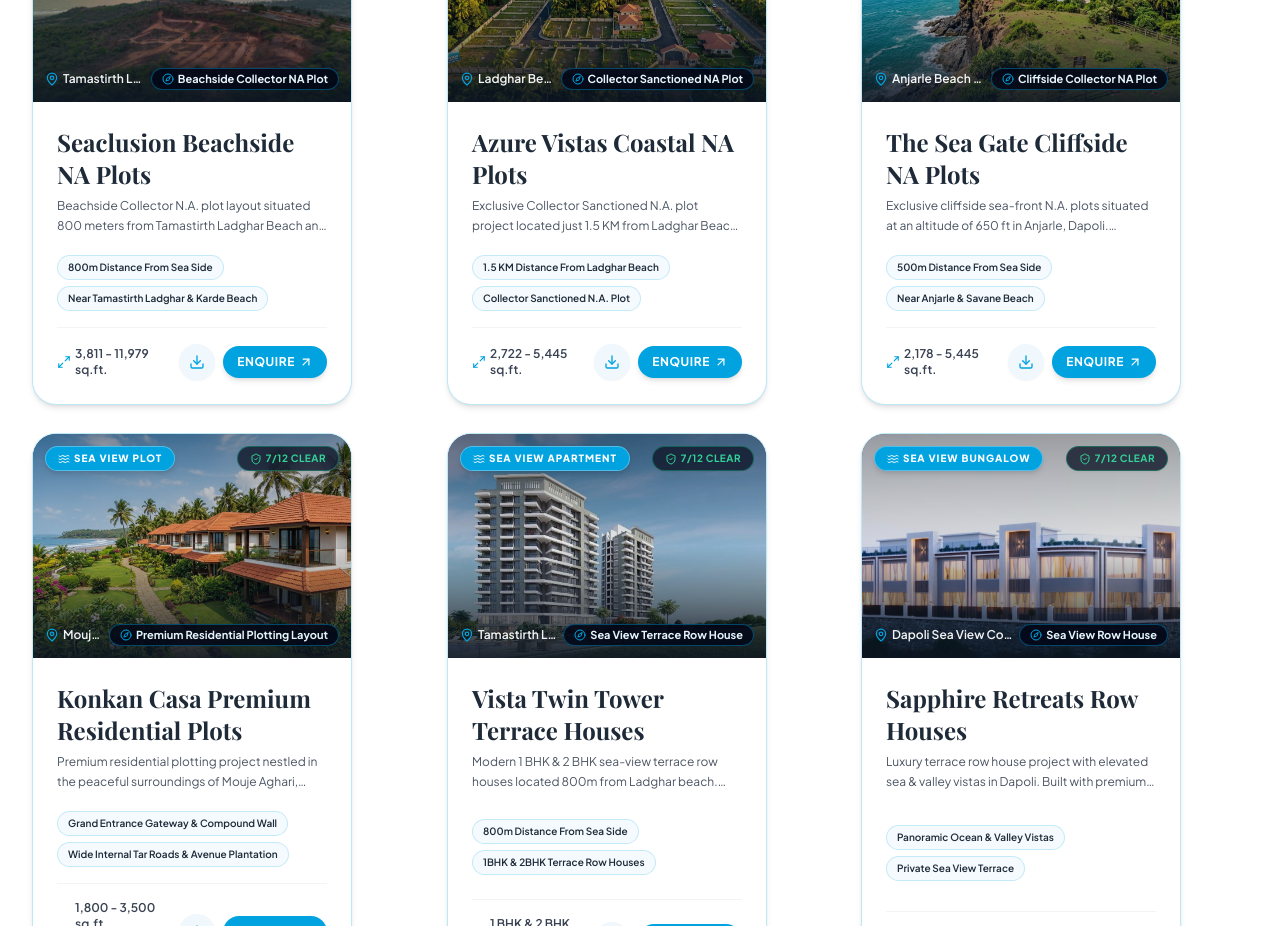
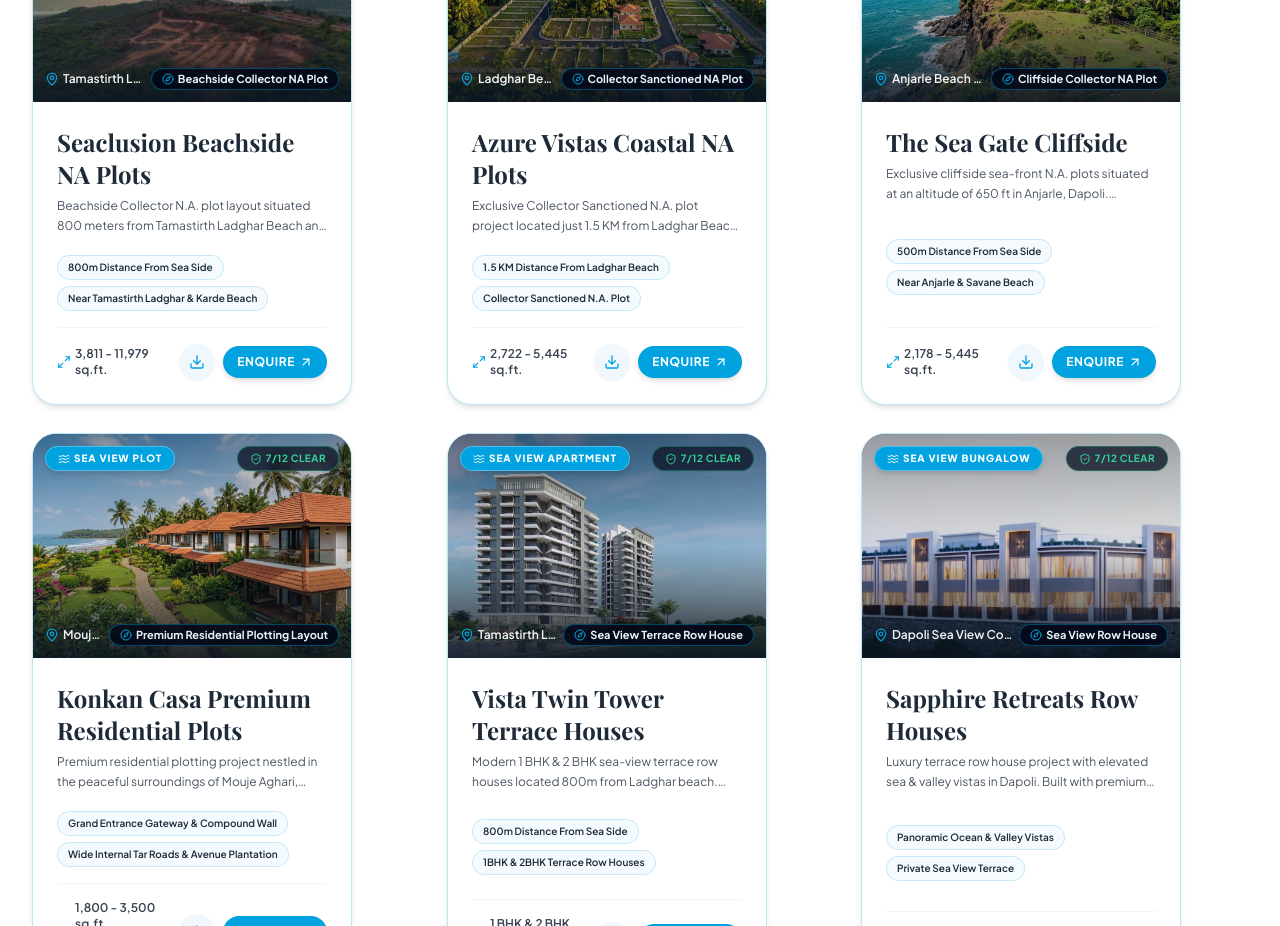
Before and after one commit to neuronexuspvtltd/kokan-nirvana-, a React (Vite) app: page / in a window 1280 px wide. Shown: the part 3100-4026 px from the top of the page. Built offline with nearby package versions, Linux system fonts and the light colour scheme; no server answers; a web font is replaced by a local one.

Commit message:
Update title of The Sea Gate property card to 'The Sea Gate Cliffside'

```diff
--- a/src/data/websiteData.js
+++ b/src/data/websiteData.js
@@ -137,7 +137,7 @@ export const PROPERTIES_DATA = [
   },
   {
     id: "sea-gate",
-    title: "The Sea Gate Cliffside NA Plots",
+    title: "The Sea Gate Cliffside",
     location: "Anjarle Beach Cliff, Dapoli",
     type: "Cliffside Collector NA Plot",
     category: "Sea View Plot",
```
Also changed, not shown: 2 other files (tests, documents, lock files or other folders).
